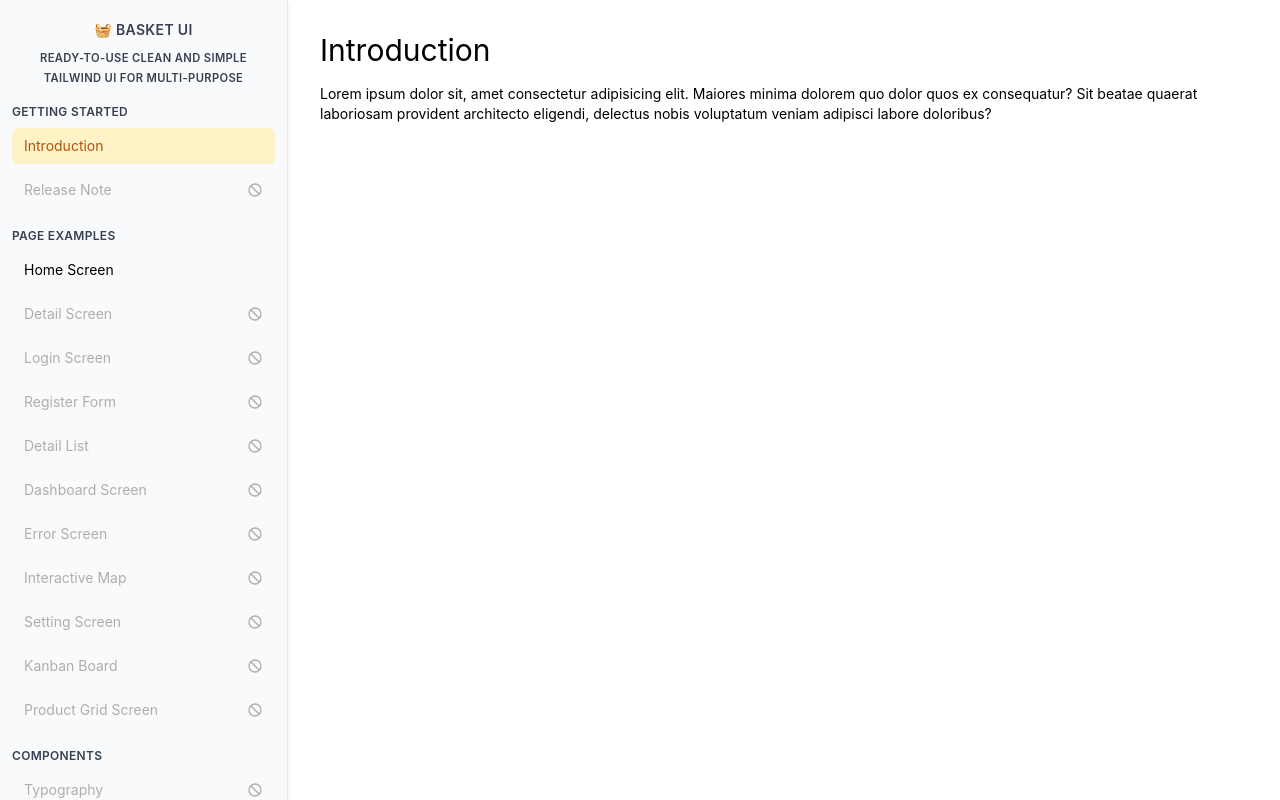
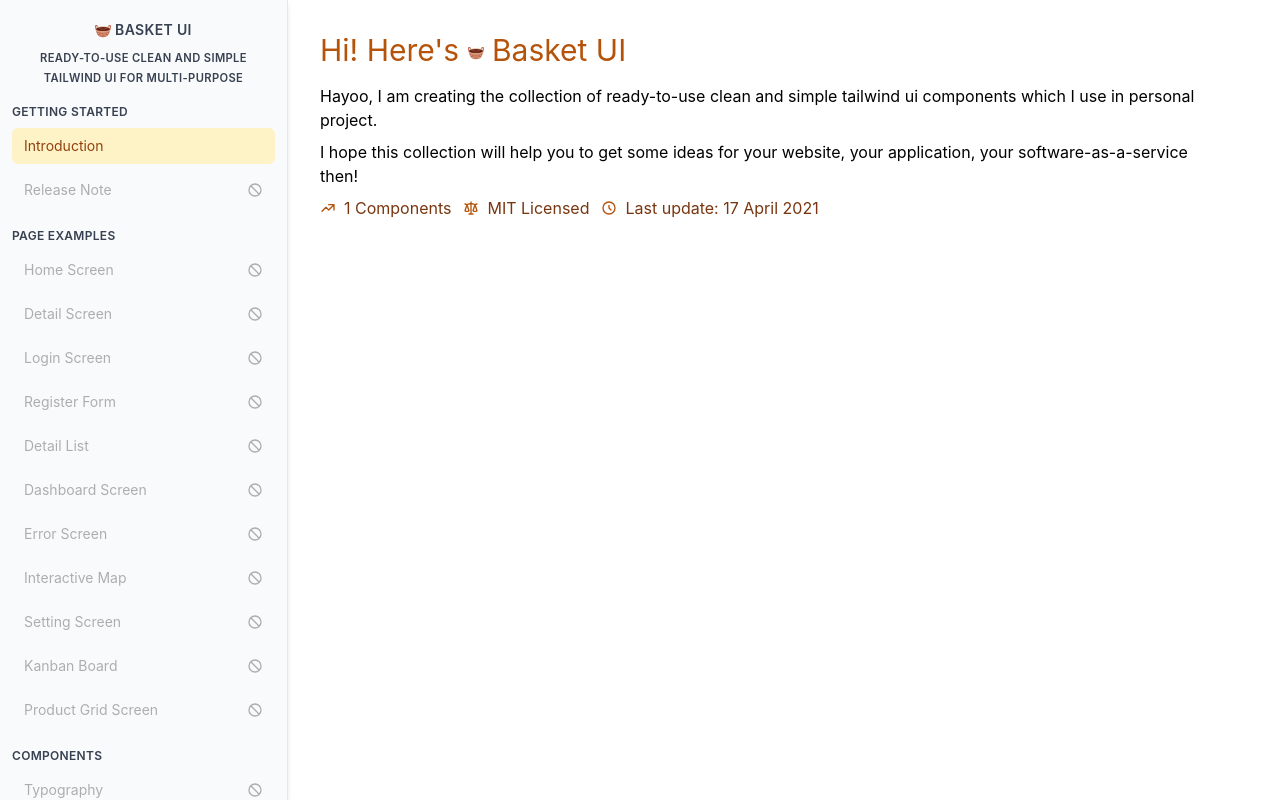
Before and after one commit to heyfirst/basket-ui, a React (Create React App) app: page / in a window 1280 px wide. Built offline with nearby package versions, Linux system fonts and the light colour scheme.

Commit message:
feat(card): add card to componentts

```diff
--- /dev/null
+++ b/src/components/DemoPage.tsx
@@ -0,0 +1,30 @@
+import React from "react";
+import ShowcaseCard, { Showcase } from "./Showcase";
+
+export type DemoPageProps = {
+  title: string;
+  description: string;
+  showcases: Showcase[];
+};
+
+const DemoPage: React.FC<DemoPageProps> = ({
+  title,
+  description,
+  showcases,
+}) => {
+  return (
+    <div className="container p-8 mx-auto">
+      <div className="max-w-4xl mb-4">
+        <h2 className="mb-4 text-3xl">{title}</h2>
+        <div className="text-sm">{description}</div>
+      </div>
+      <div className="flex flex-col">
+        {showcases.map((showcase) => (
+          <ShowcaseCard {...showcase} />
+        ))}
+      </div>
+    </div>
+  );
+};
+
+export default DemoPage;
--- a/src/components/Showcase.tsx
+++ b/src/components/Showcase.tsx
@@ -1,11 +1,19 @@
 import React, { useEffect, useRef, useState } from "react";
+import cx from "classnames";
 import Frame from "react-frame-component";
 import SyntaxHighlighter from "react-syntax-highlighter";
 import { atomOneLight } from "react-syntax-highlighter/dist/esm/styles/hljs";
 import beautifyMarkup from "../utils/beautifyMarkup";
 
-const Showcase: React.FC<{ title: string; component: React.ReactNode }> = ({
+export type Showcase = {
+  title: string;
+  type?: "component" | "page";
+  component: React.ReactNode;
+};
+
+const ShowcaseCard: React.FC<Showcase> = ({
   title,
+  type = "component",
   component,
 }) => {
   const markupRef = useRef<HTMLDivElement>(null);
@@ -28,7 +36,9 @@ const Showcase: React.FC<{ title: string; component: React.ReactNode }> = ({
         </div>
         <div className="flex items-center flex-shrink-0 ml-4">
           <button
-            className="p-1 text-xs cursor-pointer"
+            className={cx("p-1 text-xs cursor-pointer focus:outline-none", {
+              "text-yellow-700": isCodeOpen,
+            })}
             onClick={() => setCodeOpen(!isCodeOpen)}
           >
             <svg
@@ -50,12 +60,19 @@ const Showcase: React.FC<{ title: string; component: React.ReactNode }> = ({
       </div>
       <div className="relative h-full bg-gray-100">
         <Frame
+          className="w-full h-96"
           head={
             <>
               <link
                 href="https://cdnjs.cloudflare.com/ajax/libs/tailwindcss/2.1.1/tailwind.min.css"
                 rel="stylesheet"
               />
+              <style>
+                {type &&
+                  `body {
+                  margin: 1rem;
+                }`}
+              </style>
             </>
           }
         >
@@ -80,4 +97,4 @@ const Showcase: React.FC<{ title: string; component: React.ReactNode }> = ({
   );
 };
 
-export default Showcase;
+export default ShowcaseCard;
--- a/src/components/Sidebar.tsx
+++ b/src/components/Sidebar.tsx
@@ -1,12 +1,14 @@
 import React from "react";
 import { DOCUMENTS } from "../docs";
 import SidebarMenu from "./SidebarMenu";
+import basketIcon from "../assets/icons/basket.svg";
 
 const Sidebar: React.FC = () => {
   return (
     <aside className="fixed top-0 left-0 flex flex-col items-center h-screen p-3 overflow-auto text-sm border-r shadow-md w-72 bg-gray-50">
       <h1 className="mt-2 mb-4 font-semibold tracking-wide text-center text-gray-700 uppercase text-md">
-        🧺 Basket UI
+        <img src={basketIcon} className="inline w-4 h-4" alt="basket-icon" />{" "}
+        Basket UI
         <small className="block mt-2 text-gray-700">
           Ready-to-use clean and simple Tailwind UI for multi-purpose
         </small>
--- a/src/components/SidebarMenu.tsx
+++ b/src/components/SidebarMenu.tsx
@@ -13,10 +13,10 @@ const SidebarMenu: React.FC<{
         "relative flex justify-between items-center px-3 py-2 mb-2",
         {
           "hover:text-yellow-700 nav-link": menu.publish,
-          "opacity-30 cursor-not-allowed ": !menu.publish,
+          "opacity-30 cursor-not-allowed": !menu.publish,
         }
       )}
-      activeClassName="text-yellow-700 active"
+      activeClassName="text-yellow-800 active"
       onClick={(e) => !menu.publish && e.preventDefault()}
     >
       <span className="absolute inset-0 rounded-md overlay "></span>
--- /dev/null
+++ b/src/docs/components/card/index.tsx
@@ -0,0 +1,21 @@
+import { DemoPageProps } from "../../../components/DemoPage";
+
+import InformationCard from "./infomation-card";
+import LabelCard from "./label-card";
+
+const CardComponent: DemoPageProps = {
+  title: "Card",
+  description: "",
+  showcases: [
+    {
+      title: "Information Card",
+      component: <InformationCard />,
+    },
+    {
+      title: "Label Card",
+      component: <LabelCard />,
+    },
+  ],
+};
+
+export default CardComponent;
--- /dev/null
+++ b/src/docs/components/card/infomation-card.tsx
@@ -0,0 +1,56 @@
+import React from "react";
+
+const InformationCard: React.FC = () => (
+  <div className="relative p-4 mb-4 bg-white rounded shadow-md w-96">
+    <div className="flex flex-wrap">
+      <div className="w-full">
+        <div className="mb-2">
+          <label className="block text-xs text-gray-500">Customer Name:</label>
+          <div className="leading-tight text-gray-900">Peter Pan & Pencil</div>
+        </div>
+      </div>
+      <div className="w-1/2">
+        <div className="mb-3 mr-2">
+          <label className="block mb-1 text-xs text-gray-500 ">Segment:</label>
+          <div className="leading-tight text-gray-900">Traditional Shop</div>
+        </div>
+      </div>
+      <div className="w-1/2">
+        <div className="mb-2">
+          <label className="block text-xs text-gray-500">ID:</label>
+          <div className="leading-tight text-gray-900">CTS0000001</div>
+        </div>
+      </div>
+      <div className="w-1/2">
+        <div className="mb-3 mr-2">
+          <label className="block mb-1 text-xs text-gray-500 ">
+            Contact Name:
+          </label>
+          <div className="leading-tight text-gray-900">Peter</div>
+        </div>
+      </div>
+      <div className="w-1/2">
+        <div className="mb-2">
+          <label className="block text-xs text-gray-500">Tel:</label>
+          <div className="leading-tight text-gray-900">+66-88-111-2222</div>
+        </div>
+      </div>
+      <div className="w-full">
+        <div className="mb-2">
+          <label className="block text-xs text-gray-500">Address:</label>
+          <div className="text-sm leading-tight text-gray-900">
+            192 Rama XL road, Huai Kwang, Bangkok 10140
+          </div>
+        </div>
+      </div>
+      <div className="w-full">
+        <div className="mb-2">
+          <label className="block text-xs text-gray-500">Note:</label>
+          <div className="text-sm leading-tight text-gray-900">-</div>
+        </div>
+      </div>
+    </div>
+  </div>
+);
+
+export default InformationCard;
--- /dev/null
+++ b/src/docs/components/card/label-card.tsx
@@ -0,0 +1,28 @@
+import React from "react";
+
+const LabelCard: React.FC = () => (
+  <>
+    <div className="relative p-4 mb-4 bg-white border-t-2 border-yellow-400 rounded shadow-md w-72">
+      <h3>Revenue</h3>
+      <p className="mb-1 text-sm text-gray-700">Total Revenue: $19,990</p>
+    </div>
+    <div className="relative p-4 mb-4 bg-white border-t-2 border-red-400 rounded shadow-md w-72">
+      <h3>Revenue</h3>
+      <p className="mb-1 text-sm text-gray-700">Total Revenue: $19,990</p>
+    </div>
+    <div className="relative p-4 mb-4 bg-white border-t-2 border-green-400 rounded shadow-md w-72">
+      <h3>Revenue</h3>
+      <p className="mb-1 text-sm text-gray-700">Total Revenue: $19,990</p>
+    </div>
+    <div className="relative p-4 mb-4 bg-white border-t-2 border-blue-400 rounded shadow-md w-72">
+      <h3>Revenue</h3>
+      <p className="mb-1 text-sm text-gray-700">Total Revenue: $19,990</p>
+    </div>
+    <div className="relative p-4 mb-4 bg-white border-t-2 border-indigo-400 rounded shadow-md w-72">
+      <h3>Revenue</h3>
+      <p className="mb-1 text-sm text-gray-700">Total Revenue: $19,990</p>
+    </div>
+  </>
+);
+
+export default LabelCard;
--- a/src/docs/getting-started/introduction.tsx
+++ b/src/docs/getting-started/introduction.tsx
@@ -1,16 +1,82 @@
 import React from "react";
+import basketIcon from "../../assets/icons/basket.svg";
 
 const Introduction: React.FC = () => {
   return (
     <div className="container p-8 mx-auto">
       <div className="max-w-4xl mb-4">
-        <h2 className="mb-4 text-3xl">Introduction</h2>
-        <p className="text-sm">
-          Lorem ipsum dolor sit, amet consectetur adipisicing elit. Maiores
-          minima dolorem quo dolor quos ex consequatur? Sit beatae quaerat
-          laboriosam provident architecto eligendi, delectus nobis voluptatum
-          veniam adipisci labore doloribus?
+        <h2 className="mb-4 text-3xl text-yellow-700">
+          Hi! Here's{" "}
+          <img src={basketIcon} className="inline w-4 h-4" alt="basket-icon" />{" "}
+          Basket UI
+        </h2>
+        <p className="mb-2">
+          Hayoo, I am creating the collection of ready-to-use clean and simple
+          tailwind ui components which I use in personal project.
         </p>
+        <p className="mb-2">
+          I hope this collection will help you to get some ideas for your
+          website, your application, your software-as-a-service then!
+        </p>
+        <div className="flex">
+          <div className="flex items-center mr-3">
+            <div className="mr-2">
+              <svg
+                xmlns="http://www.w3.org/2000/svg"
+                className="w-4 h-4 text-yellow-700"
+                fill="none"
+                viewBox="0 0 24 24"
+                stroke="currentColor"
+              >
+                <path
+                  stroke-linecap="round"
+                  stroke-linejoin="round"
+                  stroke-width="2"
+                  d="M13 7h8m0 0v8m0-8l-8 8-4-4-6 6"
+                />
+              </svg>
+            </div>
+            <div className="text-yellow-900">1 Components</div>
+          </div>
+          <div className="flex items-center mr-3">
+            <div className="mr-2">
+              <svg
+                xmlns="http://www.w3.org/2000/svg"
+                className="w-4 h-4 text-yellow-700"
+                fill="none"
+                viewBox="0 0 24 24"
+                stroke="currentColor"
+              >
+                <path
+                  stroke-linecap="round"
+                  stroke-linejoin="round"
+                  stroke-width="2"
+                  d="M3 6l3 1m0 0l-3 9a5.002 5.002 0 006.001 0M6 7l3 9M6 7l6-2m6 2l3-1m-3 1l-3 9a5.002 5.002 0 006.001 0M18 7l3 9m-3-9l-6-2m0-2v2m0 16V5m0 16H9m3 0h3"
+                />
+              </svg>
+            </div>
+            <div className="text-yellow-900">MIT Licensed</div>
+          </div>
+          <div className="flex items-center mr-3">
+            <div className="mr-2">
+              <svg
+                xmlns="http://www.w3.org/2000/svg"
+                className="w-4 h-4 text-yellow-700"
+                fill="none"
+                viewBox="0 0 24 24"
+                stroke="currentColor"
+              >
+                <path
+                  stroke-linecap="round"
+                  stroke-linejoin="round"
+                  stroke-width="2"
+                  d="M12 8v4l3 3m6-3a9 9 0 11-18 0 9 9 0 0118 0z"
+                />
+              </svg>
+            </div>
+            <div className="text-yellow-900">Last update: 17 April 2021</div>
+          </div>
+        </div>
       </div>
     </div>
   );
--- a/src/docs/index.tsx
+++ b/src/docs/index.tsx
@@ -1,3 +1,5 @@
+import DemoPage from "../components/DemoPage";
+import CardComponent from "./components/card";
 import Introduction from "./getting-started/introduction";
 import HomeScreen from "./page-examples/home-screen";
 
@@ -27,8 +29,8 @@ export const DOCUMENTS = [
       {
         title: "Home Screen",
         link: "/pages/home-screen",
-        component: () => <HomeScreen />,
-        publish: true,
+        component: () => <DemoPage {...HomeScreen} />,
+        publish: false,
       },
       {
         title: "Detail Screen",
@@ -105,8 +107,8 @@ export const DOCUMENTS = [
       {
         title: "Card",
         link: "/components/card",
-        component: () => null,
-        publish: false,
+        component: () => <DemoPage {...CardComponent} />,
+        publish: true,
       },
       {
         title: "Button",
--- a/src/docs/page-examples/home-screen/index.tsx
+++ b/src/docs/page-examples/home-screen/index.tsx
@@ -1,23 +1,19 @@
-import React from "react";
-import Showcase from "../../../components/Showcase";
+import { DemoPageProps } from "../../../components/DemoPage";
 import HomeScreen1 from "./home-screen-1";
 
-const HomeScreen: React.FC = () => {
-  return (
-    <div className="container p-8 mx-auto">
-      <div className="max-w-4xl mb-4">
-        <h2 className="mb-4 text-3xl">Home Screen</h2>
-        <p className="text-sm">
-          Lorem ipsum dolor sit, amet consectetur adipisicing elit. Maiores
-          minima dolorem quo dolor quos ex consequatur? Sit beatae quaerat
-          laboriosam provident architecto eligendi, delectus nobis voluptatum
-          veniam adipisci labore doloribus?
-        </p>
-      </div>
-      <Showcase title={"Home Screen 1"} component={<HomeScreen1 />} />
-      <Showcase title={"Home Screen 2"} component={<HomeScreen1 />} />
-    </div>
-  );
+const HomeScreen: DemoPageProps = {
+  title: "HomeScreen",
+  description: "HomeScreen examples",
+  showcases: [
+    {
+      title: "Home Screen 1",
+      component: <HomeScreen1 />,
+    },
+    {
+      title: "Home Screen 2",
+      component: <HomeScreen1 />,
+    },
+  ],
 };
 
 export default HomeScreen;
```
Also changed, not shown: src/assets/icons/basket.svg (added), 1 other file (tests, documents, lock files or other folders).
